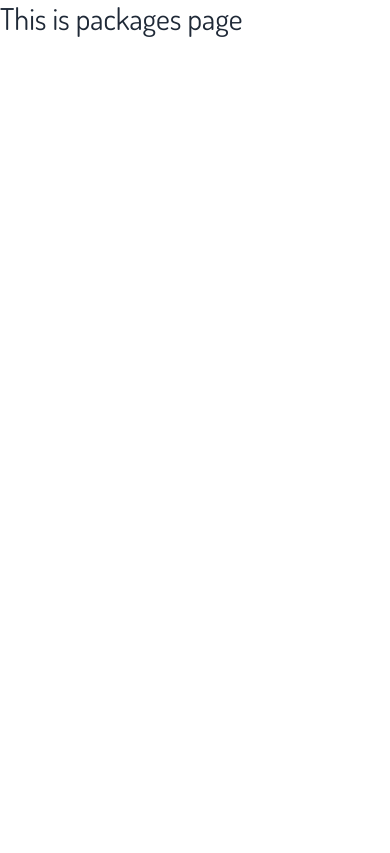
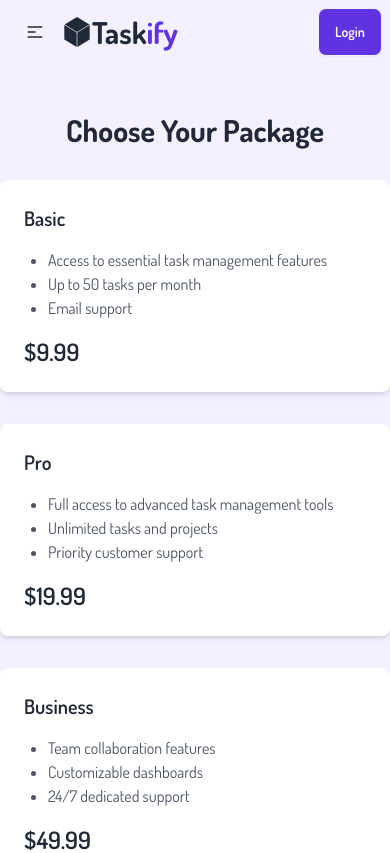
Before and after one commit to thuaba22/taskify-client, a React (Vite) app: page /packages in a window 390 px wide. Shown: the top 853 px of the page. Built offline with nearby package versions, Linux system fonts and the light colour scheme; no server answers.

Commit message:
dashboard for to-do list by user created

```diff
--- a/src/components/shared/NavBar/NavBar.jsx
+++ b/src/components/shared/NavBar/NavBar.jsx
@@ -1,7 +1,13 @@
 import { Link } from "react-router-dom";
 import Logo from "./Logo";
+import { useContext } from "react";
+import { AuthContext } from "../../../providers/AuthProvider";
 
 const NavBar = () => {
+  const { user, logOut } = useContext(AuthContext);
+  const handleSignOut = () => {
+    logOut().then().catch();
+  };
   return (
     <div className="navbar bg-[#F3F0FF]">
       <div className="navbar-start">
@@ -69,12 +75,21 @@ const NavBar = () => {
         </ul>
       </div>
       <div className="navbar-end">
+        {user ? (
+          <button
+            onClick={handleSignOut}
+            className="btn text-white bg-[#5F33E1] hover:bg-[#5F33E1]"
+          >
+            Logout
+          </button>
+        ) : (
           <Link
             className="btn text-white bg-[#5F33E1] hover:bg-[#5F33E1]"
             to="/login"
           >
             Login
           </Link>
+        )}
       </div>
     </div>
   );
--- a/src/layouts/Dashboard/Dashboard.jsx
+++ b/src/layouts/Dashboard/Dashboard.jsx
@@ -1,5 +1,41 @@
+import { useContext } from "react";
+import { NavLink, Outlet } from "react-router-dom";
+import { AuthContext } from "../../providers/AuthProvider";
+import { FaUser } from "react-icons/fa6";
+
 const Dashboard = () => {
-  return <div>This dashboard</div>;
+  const { user } = useContext(AuthContext);
+  return (
+    <div className="flex">
+      <div className="w-64 min-h-screen  text-white bg-[#5F33E1]">
+        <ul className="menu p-4">
+          {user ? (
+            <>
+              <li>
+                <NavLink to="/dashboard/user-profile">
+                  <FaUser />
+                  My Profile
+                </NavLink>
+              </li>
+              <li>
+                <NavLink to="/dashboard/user-tasks">
+                  <FaUser />
+                  My Tasks
+                </NavLink>
+              </li>
+            </>
+          ) : (
+            <>
+              <p>Please Login To use it</p>
+            </>
+          )}
+        </ul>
+      </div>
+      <div className="flex-1">
+        <Outlet></Outlet>
+      </div>
+    </div>
+  );
 };
 
 export default Dashboard;
--- /dev/null
+++ b/src/pages/DashboardPages/AllTasksByUser/AllTasksByUser.jsx
@@ -0,0 +1,9 @@
+const AllTasksByUser = () => {
+  return (
+    <div>
+      <h2 className="text-3xl">All Tasks are here</h2>
+    </div>
+  );
+};
+
+export default AllTasksByUser;
--- /dev/null
+++ b/src/pages/DashboardPages/UserProfile/UserProfile.jsx
@@ -0,0 +1,52 @@
+import { useState, useEffect, useContext } from "react";
+import { AuthContext } from "../../../providers/AuthProvider";
+import PageTitle from "../../../components/PageTitle/PageTitle";
+
+const UserProfile = () => {
+  const auth = useContext(AuthContext);
+  // State to store user information
+  const [user, setUser] = useState(null);
+
+  useEffect(() => {
+    // Function to fetch user information
+    const fetchUserData = async () => {
+      try {
+        const response = await fetch(
+          `http://localhost:5000/users/${auth?.user?.email}`
+        );
+        const userData = await response.json();
+
+        if (response.ok) {
+          setUser(userData);
+        } else {
+          console.error("Failed to fetch user data.");
+        }
+      } catch (error) {
+        console.error("Error fetching user data:", error);
+      }
+    };
+
+    // Call the fetchUserData function
+    fetchUserData();
+  }, [auth?.user?.email]); // Empty dependency array to ensure the effect runs only once
+
+  return (
+    <div className="mt-10">
+      <PageTitle title="Taskify | My Profile"></PageTitle>
+      <h2 className="text-5xl font-bold text-center">My Profile</h2>
+      <hr className="border-2 border-[#5F33E1] w-[100px] mx-auto mt-3 mb-4" />
+
+      {user ? (
+        <div className="h-[400px] flex flex-col text-md font-semibold justify-center items-center space-y-3 w-[500px] bg-[#F3F0FF] p-4 mt-10 mb-10 mx-auto">
+          <img className="rounded-full" src={user.photoURL} alt="Profile" />
+          <p>Name: {user.name}</p>
+          <p className="">Email: {user?.email}</p>
+        </div>
+      ) : (
+        <p>Loading user data...</p>
+      )}
+    </div>
+  );
+};
+
+export default UserProfile;
--- /dev/null
+++ b/src/pages/Packages/Packages.json
@@ -0,0 +1,29 @@
+[
+  {
+    "name": "Basic",
+    "benefits": [
+      "Access to essential task management features",
+      "Up to 50 tasks per month",
+      "Email support"
+    ],
+    "price": 9.99
+  },
+  {
+    "name": "Pro",
+    "benefits": [
+      "Full access to advanced task management tools",
+      "Unlimited tasks and projects",
+      "Priority customer support"
+    ],
+    "price": 19.99
+  },
+  {
+    "name": "Business",
+    "benefits": [
+      "Team collaboration features",
+      "Customizable dashboards",
+      "24/7 dedicated support"
+    ],
+    "price": 49.99
+  }
+]
--- a/src/pages/Packages/Packages.jsx
+++ b/src/pages/Packages/Packages.jsx
@@ -1,7 +1,37 @@
+import Footer from "../../components/shared/Footer/Footer";
+import NavBar from "../../components/shared/NavBar/NavBar";
+import packagesData from "./Packages.json";
+
 const Packages = () => {
   return (
     <div>
-      <h2 className="text-3xl">This is packages page</h2>
+      <NavBar></NavBar>
+      <section className="bg-[#F3F0FF] py-12">
+        <div className="container mx-auto">
+          <h2 className="text-3xl font-bold mb-8 text-center">
+            Choose Your Package
+          </h2>
+
+          <div className="grid grid-cols-1 sm:grid-cols-2 lg:grid-cols-3 gap-8">
+            {packagesData.map((packageItem, index) => (
+              <div key={index} className="bg-white p-6 rounded-lg shadow-md">
+                <h3 className="text-xl font-semibold mb-4">
+                  {packageItem.name}
+                </h3>
+                <ul className="list-disc ml-6 text-gray-600">
+                  {packageItem.benefits.map((benefit, index) => (
+                    <li key={index}>{benefit}</li>
+                  ))}
+                </ul>
+                <p className="mt-4 text-2xl font-semibold">
+                  ${packageItem.price.toFixed(2)}
+                </p>
+              </div>
+            ))}
+          </div>
+        </div>
+      </section>
+      <Footer></Footer>
     </div>
   );
 };
```
Also changed, not shown: src/routes/Router.jsx (+12 -1 lines). Lines whose indentation alone changed are shown as unchanged.
